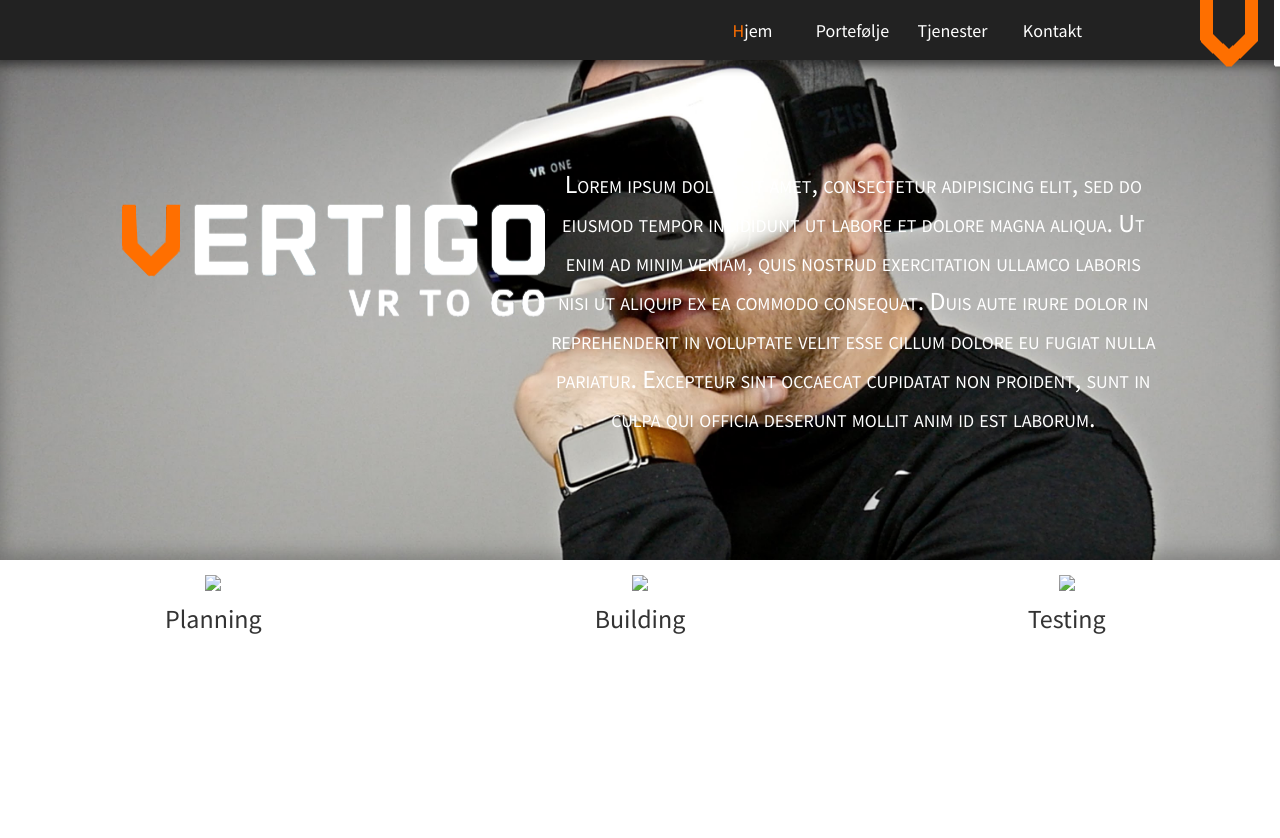
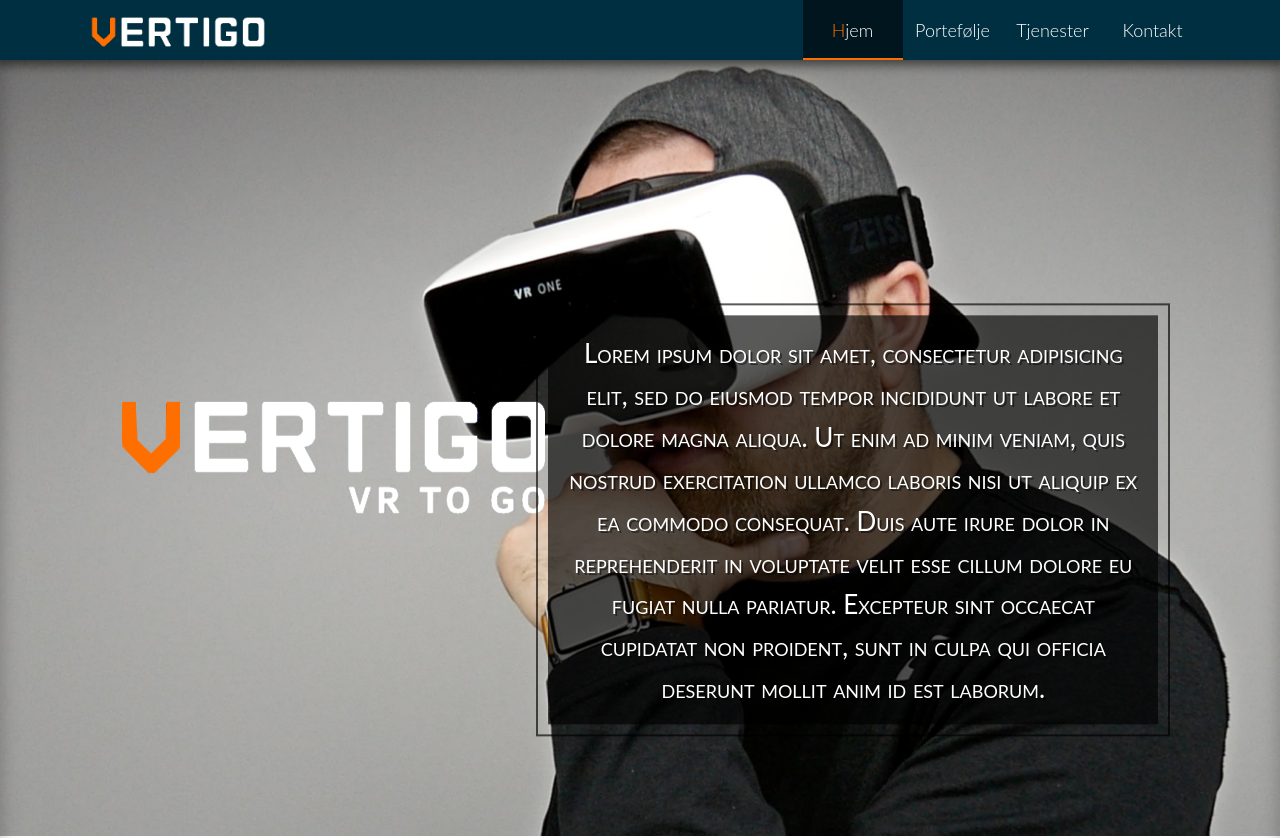
Before and after one commit to m1ksu/Vertigo-VR, a plain HTML site: page index.html in a window 1280 px wide. Shown: the top 838 px of the page. Drawn offline with nearby package versions, Linux system fonts and the light colour scheme.

Commit message:
General stylings and style for examples section.

```diff
--- a/src/style.sass
+++ b/src/style.sass
@@ -1,15 +1,14 @@
 html, body
     text-align: center
-    font-family: 'Source Sans Pro', sans-serif
+    font-family: 'Lato', sans-serif
     margin: 0
-    height: 120%
 
 body:nth-child(2)
     margin-top: 60px
 
 .navigator
-    $navcolor: #222222
-    $navselectcolor: black
+    $navcolor: #002F41
+    $navselectcolor: darken($navcolor, 7%)
 
     position: fixed
     top: 0%
@@ -37,8 +36,6 @@ body:nth-child(2)
                     position: relative
                     text-align: center
                     a
-                        padding-top: 18.5px
-                        padding-bottom: 18.5px
                         position: absolute
                         top: 50%
                         transform: translateY(-50%)
@@ -49,28 +46,32 @@ body:nth-child(2)
                         text-decoration: none
                         color: white
                         font-weight: 300
-                .active
-                    background-color: black
-                    box-shadow: inset 0 -2px 0 0px blue
+                .nav-active
+                    background-color: $navselectcolor
+                    box-shadow: inset 0 -2px 0 0px #ff6f00
 
-                th:not(#brandth)
+                th:not(#nav-brand)
                     float: right
-                th:not(#brandth):hover
+                th:not(#nav-brand):hover
                     background-color: $navselectcolor
 
                 #first-link
                     margin-right: 5%
 
-                #brandth
+                #nav-brand
                     margin-left: 5%
                     float: left
-                    #brand
+                    #nav-brand-name
                         font-size: 30px
                         font-weight: 500
-
+                        img
+                            width: 200px
+                            height: 40px
+                            margin-top: 10px
+                            margin-bottom: 6px
 .header
     background: transparent
-    min-height: 500px
+    min-height: 920px
     position: relative
     box-shadow: inset 0px -5px 20px 0px rgba(0, 0, 0, 0.25)
     & > *
@@ -81,16 +82,13 @@ body:nth-child(2)
         transform: translateY(-50%)
         *
             font-variant: small-caps
-            h1
-                font-size: 96px
-                font-weight: 600
-                margin-bottom: 8px
-                text-shadow: 5px 5px 5px rgba(0, 0, 0, 0.25)
-            h4
-                font-size: 48px
-                margin: 0
-                text-shadow: 3px 3px 3px rgba(0, 0, 0, 0.25)
-    .info
+            img
+                position: relative
+                top: 50%
+                transform: translateY(-50%)
+        .header-logo
+            height: 243px
+    .header-info
         font-variant: small-caps
         background-color: rgba(0, 0, 0, 0.65)
         color: white
@@ -101,3 +99,18 @@ body:nth-child(2)
             text-shadow: 2px 2px rgba(0, 0, 0, 0.5)
             display: inline
             vertical-align: middle
+
+.examples
+    margin-top: 75px
+    text-align: center
+    img
+        width: 400px
+        margin-right: auto
+        margin-left: auto
+        margin-bottom: 35px
+        box-shadow: 5px 5px 20px 0px rgba(0, 0, 0, 0.65)
+    .examples-stage
+        font-size: 36px
+        font-weight: bold
+        color: #050505
+        text-shadow: 4px 4px 5px rgba(0, 0, 0, 0.3)
```
Also changed, not shown: style.min.css.
